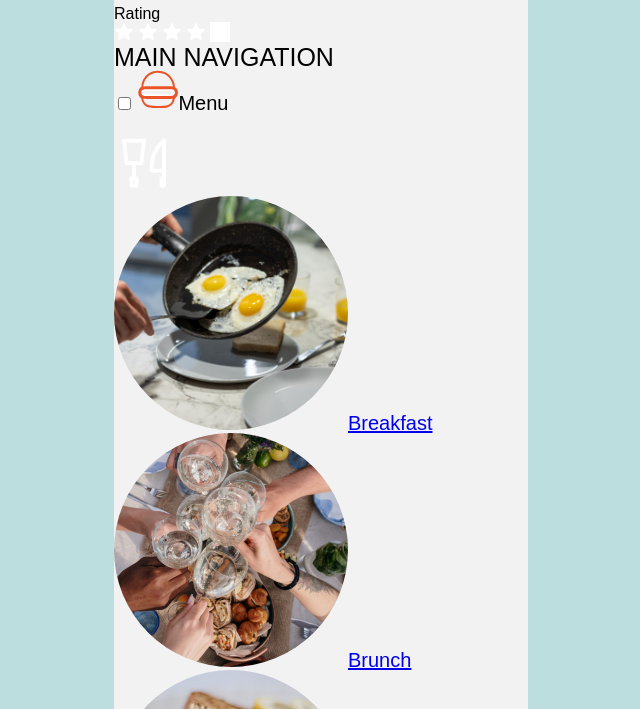
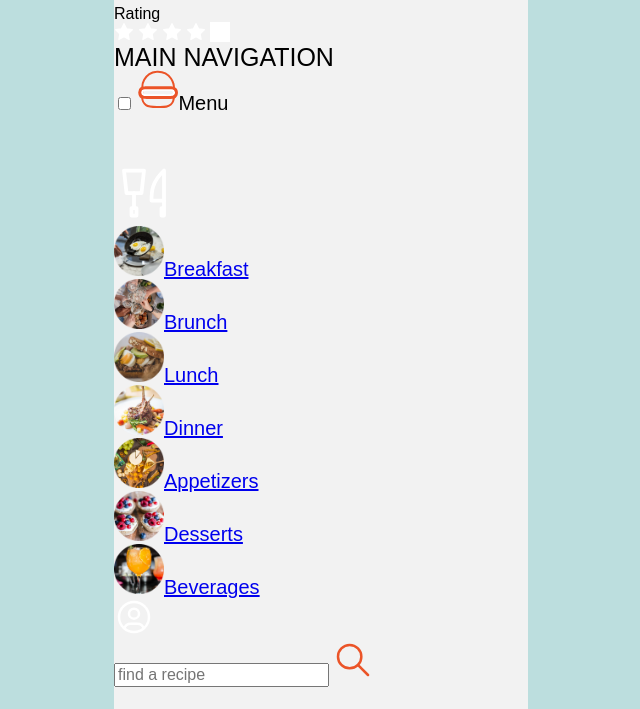
Before and after one commit to nwelsch1/Recipe, a plain HTML site: page index.html in a window 1280 px wide. Shown: the part 2890-3599 px from the top of the page, without its empty margins (319-959 px from the left). Drawn offline with Linux system fonts and the light colour scheme.

Commit message:
Update styles.css

```diff
--- a/styles.css
+++ b/styles.css
@@ -156,3 +156,12 @@ menu li a {
     text-align: center;
     text-decoration: none;
 }
+nav ul {
+    margin-top: 30px;
+}
+nav img {
+    max-width: 50px;
+}
+nav li {
+    list-style: none;
+}
```
